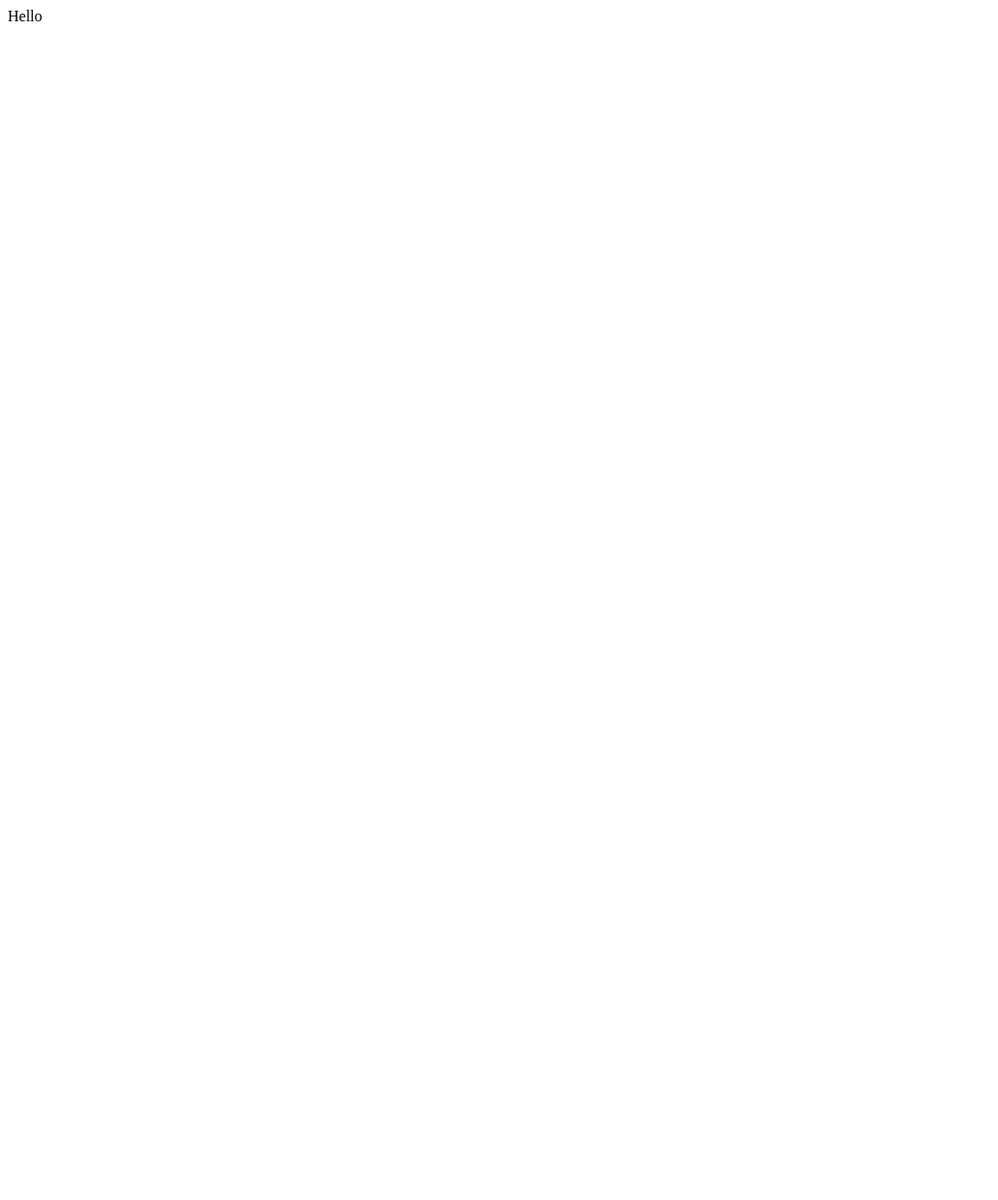
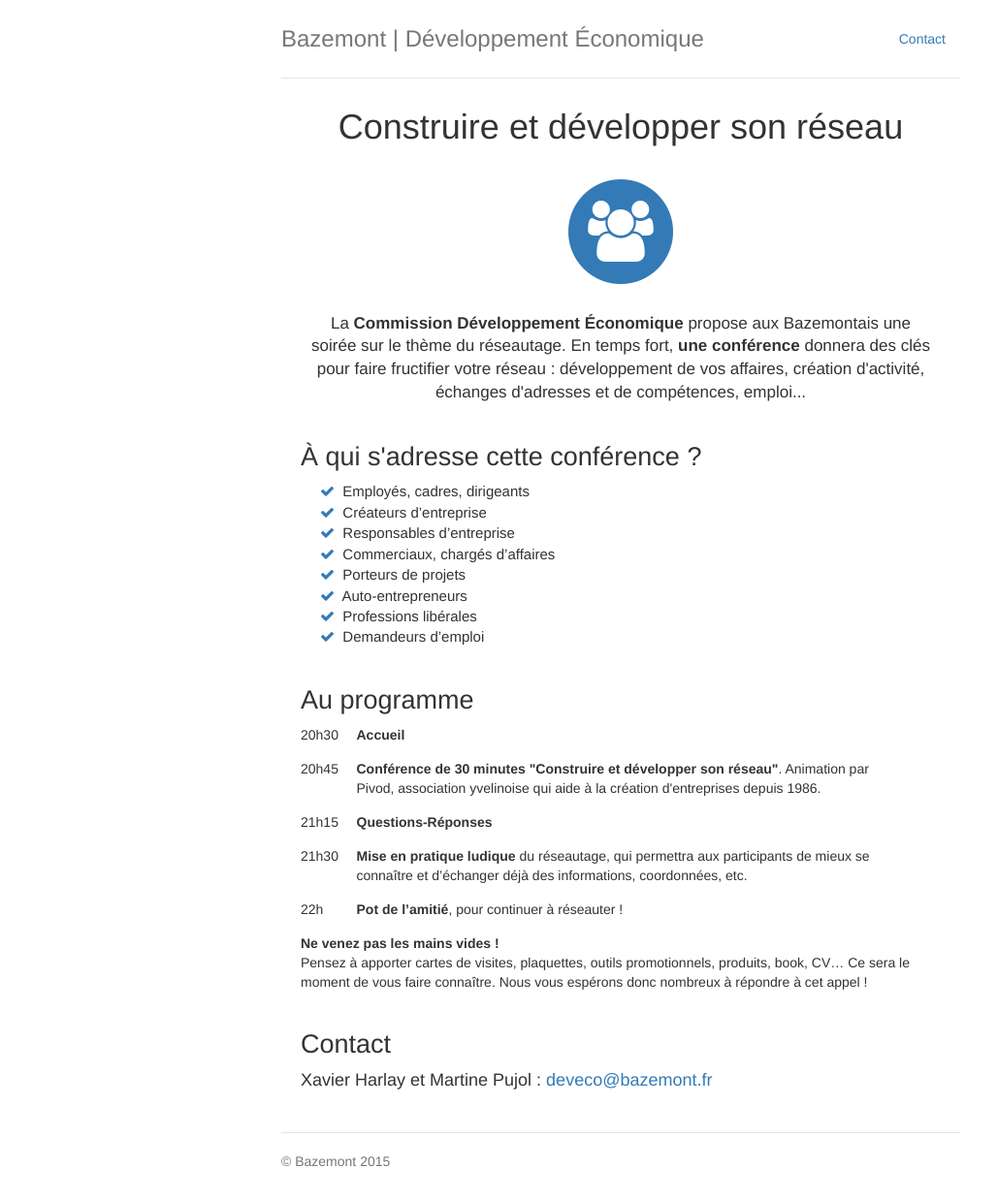
Before and after one commit to thomaslhostis/cde, a plain HTML site: page index.html in a window 1280 px wide. Shown: the whole page at 97% size, without its empty margins (0-1029 px from the left). Before the commit the page ends 800 px from the top, so only its background shows below. Drawn offline with nearby package versions, Linux system fonts and the light colour scheme.

Commit message:
Première version.

```diff
--- /dev/null
+++ b/css/style.css
@@ -0,0 +1,112 @@
+/* Space out content a bit */
+body {
+	padding-top: 20px;
+	padding-bottom: 20px;
+}
+
+/* Everything but the jumbotron gets side spacing for mobile first views */
+.header,
+.footer {
+	padding-right: 15px;
+	padding-left: 15px;
+}
+
+/* Custom page header */
+.header {
+	padding-bottom: 20px;
+	border-bottom: 1px solid #e5e5e5;
+}
+/* Make the masthead heading the same height as the navigation */
+.header h3 {
+	margin-top: 0;
+	margin-bottom: 0;
+	line-height: 40px;
+}
+
+/* Custom page footer */
+.footer {
+	padding-top: 19px;
+	color: #777;
+	border-top: 1px solid #e5e5e5;
+}
+
+/* Customize container */
+@media (min-width: 768px) {
+	.container {
+		max-width: 730px;
+	}
+}
+.container-narrow > hr {
+	margin: 130px 0;
+}
+
+.lead {
+	text-align: center;
+}
+
+.lead h1 {
+	padding-bottom: 15px;
+}
+
+.lead p {
+	margin: 20px 30px;
+	font-size: 17px !important;
+}
+
+/* Responsive: Portrait tablets and up */
+@media screen and (min-width: 768px) {
+	/* Remove the padding we set earlier */
+	.header,
+	.footer {
+		padding-right: 0;
+		padding-left: 0;
+	}
+	/* Space out the masthead */
+	.header {
+		margin-bottom: 30px;
+	}
+}
+
+h1 {
+	font-weight: 200;
+}
+
+h3 {
+	font-weight: 300;
+}
+
+h4 {
+	font-weight: 300;
+	font-size: 27px;
+}
+
+div.info {
+	margin: 40px 20px;
+}
+
+div.info ul {
+	padding-left: 20px;
+	list-style: none;
+}
+
+div.info li {
+	font-size: 15px;
+	font-weight: 400;
+}
+
+div.info .row {
+	margin-bottom: 15px;
+}
+
+div.info .row .time {
+	font-weight: 300;
+}
+
+div.info .row strong {
+	font-weight: 600;
+}
+
+div.contact p {
+	font-size: 18px;
+	font-weight: 300;
+}
--- a/index.html
+++ b/index.html
@@ -1 +1,110 @@
-Hello
+<!DOCTYPE html>
+<html lang="fr">
+<head>
+	<meta charset="utf-8">
+	<meta http-equiv="X-UA-Compatible" content="IE=edge">
+	<meta name="viewport" content="width=device-width, initial-scale=1">
+	<!-- The above 3 meta tags *must* come first in the head; any other head content must come *after* these tags -->
+	<title>Bazemont | Développement Économique</title>
+
+	<!-- Bootstrap -->
+	<link rel="stylesheet" href="https://maxcdn.bootstrapcdn.com/bootstrap/3.3.4/css/bootstrap.min.css">
+	<!--<link rel="stylesheet" href="css/bootstrap.min.css">-->
+	<!-- Font Awesome -->
+	<link rel="stylesheet" href="https://maxcdn.bootstrapcdn.com/font-awesome/4.3.0/css/font-awesome.min.css">
+	<!-- Style -->
+	<link rel="stylesheet" href="css/style.css">
+
+	<!-- HTML5 shim and Respond.js for IE8 support of HTML5 elements and media queries -->
+	<!-- WARNING: Respond.js doesn't work if you view the page via file:// -->
+	<!--[if lt IE 9]>
+	<script src="https://oss.maxcdn.com/html5shiv/3.7.2/html5shiv.min.js"></script>
+	<script src="https://oss.maxcdn.com/respond/1.4.2/respond.min.js"></script>
+	<![endif]-->
+</head>
+<body>
+
+
+<div class="container">
+	<div class="header clearfix">
+		<nav>
+			<ul class="nav nav-pills pull-right">
+				<li role="presentation"><a href="mailto:deveco@bazemont.fr" title="Envoyer un courriel à l'adresse : deveco@bazemont.fr">Contact</a></li>
+			</ul>
+		</nav>
+		<h3 class="text-muted">Bazemont | Développement Économique</h3>
+	</div>
+
+	<div class="lead">
+		<h1>Construire et développer son réseau</h1>
+		<span class="fa-stack fa-3x">
+			<i class="fa fa-circle fa-stack-2x text-primary"></i>
+			<i class="fa fa-users fa-stack-1x fa-inverse"></i>
+		</span>
+		<p>
+			La <strong>Commission Développement Économique</strong> propose aux Bazemontais une soirée sur le thème du réseautage.
+			En temps fort, <strong>une conférence</strong> donnera des clés pour faire fructifier votre réseau :
+			développement de vos affaires, création d'activité, échanges d'adresses et de compétences, emploi...
+		</p>
+	</div>
+
+	<div class="info">
+		<h4>À qui s'adresse cette conférence ?</h4>
+		<ul class="check">
+			<li><i class="fa fa-check text-primary"></i>&nbsp; Employés, cadres, dirigeants</li>
+			<li><i class="fa fa-check text-primary"></i>&nbsp; Créateurs d’entreprise</li>
+			<li><i class="fa fa-check text-primary"></i>&nbsp; Responsables d’entreprise</li>
+			<li><i class="fa fa-check text-primary"></i>&nbsp; Commerciaux, chargés d’affaires</li>
+			<li><i class="fa fa-check text-primary"></i>&nbsp; Porteurs de projets</li>
+			<li><i class="fa fa-check text-primary"></i>&nbsp; Auto-entrepreneurs</li>
+			<li><i class="fa fa-check text-primary"></i>&nbsp; Professions libérales</li>
+			<li><i class="fa fa-check text-primary"></i>&nbsp; Demandeurs d’emploi</li>
+		</ul>
+	</div>
+
+	<div class="info">
+		<h4>Au programme</h4>
+		<div class="row">
+			<div class="col-sm-1 time">20h30</div>
+			<div class="col-sm-10"><strong>Accueil</strong></div>
+		</div>
+		<div class="row">
+			<div class="col-sm-1 time">20h45</div>
+			<div class="col-sm-10"><strong>Conférence de 30 minutes "Construire et développer son réseau"</strong>. Animation par Pivod, association yvelinoise qui aide à la création d'entreprises depuis 1986.</div>
+		</div>
+		<div class="row">
+			<div class="col-sm-1 time">21h15</div>
+			<div class="col-sm-10"><strong>Questions-Réponses</strong></div>
+		</div>
+		<div class="row">
+			<div class="col-sm-1 time">21h30</div>
+			<div class="col-sm-10"><strong>Mise en pratique ludique</strong> du réseautage, qui permettra aux participants de mieux se connaître et d’échanger déjà des informations, coordonnées, etc.</div>
+		</div>
+		<div class="row">
+			<div class="col-sm-1 time">22h</div>
+			<div class="col-sm-10"><strong>Pot de l’amitié</strong>, pour continuer à réseauter !</div>
+		</div>
+		<p>
+			<strong>Ne venez pas les mains vides !</strong><br>
+			Pensez à apporter cartes de visites, plaquettes, outils promotionnels, produits, book, CV…
+			Ce sera le moment de vous faire connaître. Nous vous espérons donc nombreux à répondre à cet appel !
+		</p>
+	</div>
+
+	<div class="info contact">
+		<h4>Contact</h4>
+		<p>Xavier Harlay et Martine Pujol : <a href="mailto:deveco@bazemont.fr" title="Envoyer un courriel à l'adresse : deveco@bazemont.fr">deveco@bazemont.fr</a></p>
+	</div>
+
+	<footer class="footer">
+		<p>&copy; Bazemont 2015</p>
+	</footer>
+
+</div> <!-- /container -->
+
+<!-- jQuery (necessary for Bootstrap's JavaScript plugins) -->
+<script src="https://ajax.googleapis.com/ajax/libs/jquery/1.11.2/jquery.min.js"></script>
+<!-- Include all compiled plugins (below), or include individual files as needed -->
+<script src="https://maxcdn.bootstrapcdn.com/bootstrap/3.3.4/js/bootstrap.min.js"></script>
+</body>
+</html>
```
Also changed, not shown: 1 other file.
